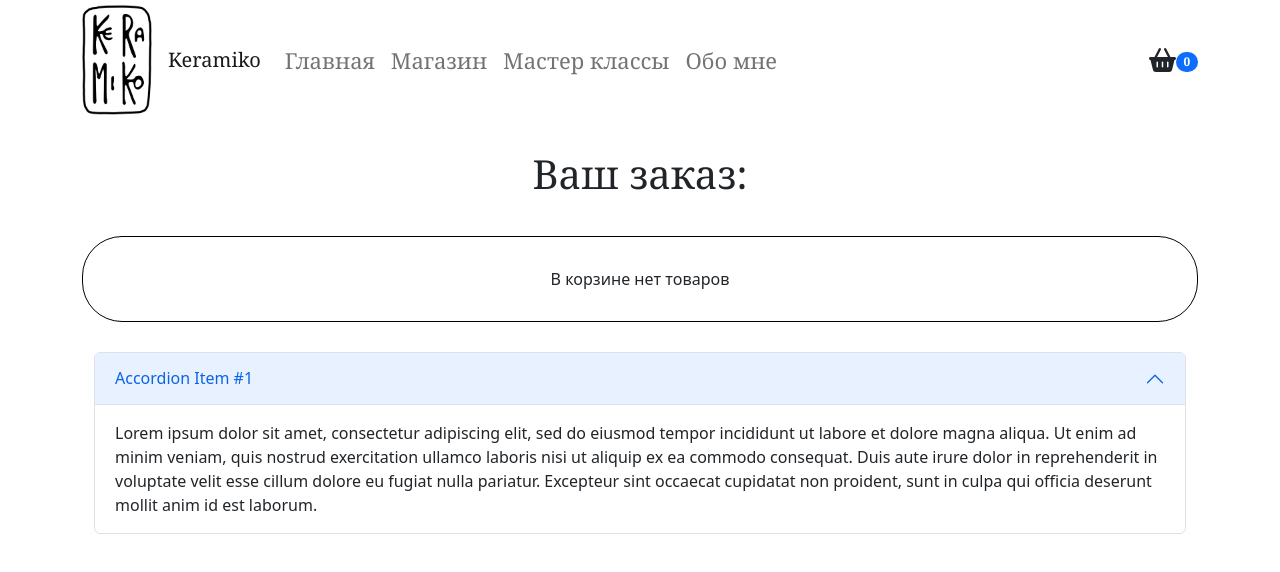
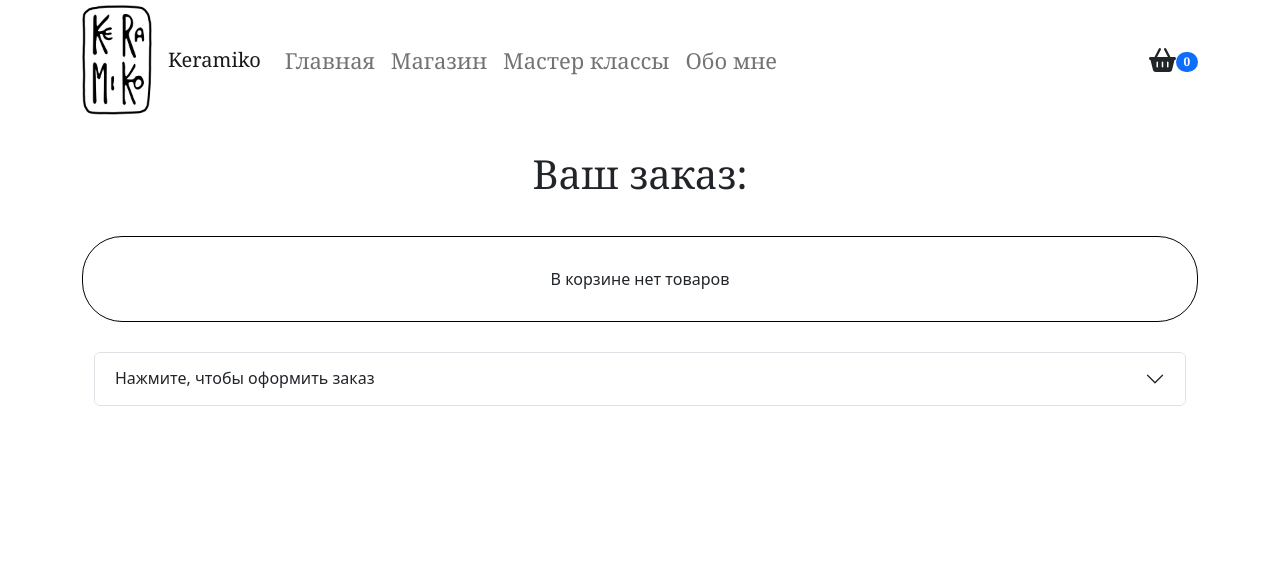
Before and after one commit to KrivovichevNS/keramiko, a React (Create React App) app in the folder client/: page /cart in a window 1280 px wide. Shown: the top 572 px of the page. Built offline with nearby package versions, Linux system fonts and the light colour scheme.

Commit message:
more checks

```diff
--- a/client/src/components/basketPage/BasketPage.js
+++ b/client/src/components/basketPage/BasketPage.js
@@ -1,16 +1,34 @@
-import { Container, Col, Row, Table, Accordion } from 'react-bootstrap'
 import styles from './BasketPage.module.css'
-import { useSelector } from 'react-redux'
-import {
-    selectBasket,
-} from '../../slices/storeSlice';
+import { Container, Col, Row, Table, Accordion, Form, Button, FloatingLabel } from 'react-bootstrap'
+import { LinkContainer } from 'react-router-bootstrap';
+import { useRef } from 'react';
+import { useDispatch, useSelector } from 'react-redux'
+import { selectBasket, createOrder } from '../../slices/storeSlice';
 import TriggerExample from './Tooltip';
 import TriggerExampleProduct from './TooltipProduct';
-import { LinkContainer } from 'react-router-bootstrap';
+import { useNavigate } from 'react-router-dom';
 
 const BasketPage = () => {
     const basket = useSelector(selectBasket)
+    const dispatch = useDispatch()
+    const navigate = useNavigate()
     const totalPrice = basket?.reduce((acc, el) => acc += +el.price, 0)
+    const nameRef = useRef()
+    const phoneRef = useRef()
+    const emailRef = useRef()
+    const commentRef = useRef()
+    const handleSubmit = () => {
+        const orderData = {
+            name: nameRef.current.value,
+            phone: phoneRef.current.value,
+            email: emailRef.current.value,
+            comment: commentRef.current.value,
+            totalPrice,
+            basket,
+         }
+
+        dispatch(createOrder(orderData))
+    }
     return (
         <Container>
             <Row className="justify-content-md-center">
@@ -37,41 +55,60 @@ const BasketPage = () => {
                             </thead>
                             <tbody>
                                 {basket?.map((el, i) =>
-                                    <LinkContainer to={`/product/${el.id}`}>
-                                        <tr key={i} className={styles.table}>
+                                        <tr className={styles.table} key={el.id}>
                                             <td>{i + 1}.</td>
                                             <td colSpan={2} className={styles.imgtable}><img className={styles.miniimg} src={el.img} alt=''></img></td>
-                                            <td>{el.name}</td>
+                                            <td onClick={() => navigate(`/product/${el.id}`)}>{el.name}</td>
                                             {/* <td>{el.info}</td> */}
                                             <td>{el.price}₽</td>
                                             <td>
                                                 <TriggerExampleProduct id={el.id} />
                                             </td>
                                         </tr>
-                                    </LinkContainer>
                                 )}
                                 <tr className={styles.tableItog}>
                                     <td colSpan={3}>Итоговая сумма:</td>
-                                    <td >{totalPrice}₽</td>
-                                    <td >Оформить заказ</td>
+                                    <td>{totalPrice}₽</td>
+                                    <td></td>
                                 </tr>
                             </tbody>
                         </Table>
-
-
                         : <div className={styles.noProducts}>В корзине нет товаров</div>}
                 </Container>
-                <Accordion>
-                    <Accordion.Item>
-                        <Accordion.Header>Accordion Item #1</Accordion.Header>
+                <Accordion className={styles.accordion}>
+                    <Accordion.Item eventKey='0'>
+                        <Accordion.Header>Нажмите, чтобы оформить заказ</Accordion.Header>
                         <Accordion.Body>
-                            Lorem ipsum dolor sit amet, consectetur adipiscing elit, sed do
-                            eiusmod tempor incididunt ut labore et dolore magna aliqua. Ut enim ad
-                            minim veniam, quis nostrud exercitation ullamco laboris nisi ut
-                            aliquip ex ea commodo consequat. Duis aute irure dolor in
-                            reprehenderit in voluptate velit esse cillum dolore eu fugiat nulla
-                            pariatur. Excepteur sint occaecat cupidatat non proident, sunt in
-                            culpa qui officia deserunt mollit anim id est laborum.
+                            <Form method='POST' onSubmit={handleSubmit}>
+                                <Form.Group className="mb-3">
+                                    <Form.Label>ФИО</Form.Label>
+                                    <Form.Control placeholder="ФИО" autoComplete='off' ref={nameRef} />
+                                </Form.Group>
+                                <Form.Group className="mb-3">
+                                    <Form.Label>Телефон</Form.Label>
+                                    <Form.Control placeholder="Телефон" autoComplete='off' ref={phoneRef} />
+                                </Form.Group>
+                                <Form.Group className="mb-3" controlId="formBasicEmail">
+                                    <Form.Label>Email</Form.Label>
+                                    <Form.Control type="email" placeholder="Почта" autoComplete='off' ref={emailRef} />
+                                    <Form.Text className="text-muted">
+                                        Укажите email, если хотите получить подтверждение заказа на почту
+                                    </Form.Text>
+                                </Form.Group>
+                                <Form.Group className={styles.comment}>
+                                    <FloatingLabel controlId="floatingTextarea2" label="Комментарий к заказу">
+                                        <Form.Control
+                                            as="textarea"
+                                            autoComplete='off'
+                                            style={{ height: '100px' }}
+                                            ref={commentRef}
+                                        />
+                                    </FloatingLabel>
+                                </Form.Group>
+                                <Button variant="primary" type="submit">
+                                    Оформить заказ
+                                </Button>
+                            </Form>
                         </Accordion.Body>
                     </Accordion.Item>
                 </Accordion>
--- a/client/src/components/basketPage/BasketPage.module.css
+++ b/client/src/components/basketPage/BasketPage.module.css
@@ -13,19 +13,16 @@
 .imgtable {
     display: inline-block;
     overflow: hidden;
-    /* Скрываем всё за контуром */
 }
 
 .imgtable .miniimg {
-    transition: 1s;
-    /* Время эффекта */
+    /* transition: 1s; */
     display: block;
 }
 
 .imgtable .miniimg:hover {
     position: absolute;
     transform: scale(2.5);
-    /* Увеличиваем масштаб */
 }
 
 .cont {
@@ -54,3 +51,11 @@
 .table:hover {
     color: blue
 }
+
+.comment {
+    padding-bottom: 10px;
+}
+
+.accordion {
+    padding-bottom: 40px;
+}
--- a/client/src/components/storePage/products/ProductPage/ProductPage.js
+++ b/client/src/components/storePage/products/ProductPage/ProductPage.js
@@ -14,6 +14,7 @@ const ProductPage = () => {
     const basket = useSelector(selectBasket)
     const { id } = useParams()
     const navigate = useNavigate()
+
     useEffect(() => {
         dispatch(loadProduct(id))
     }, [id, dispatch])
@@ -30,6 +31,9 @@ const ProductPage = () => {
     }
 
     return (
+        product?.error
+        ? <div>{product?.error}</div>
+        :
         <Container className={styles.container}>
             <Card>
                 <Card.Img variant="top" src={product.img} />
@@ -39,7 +43,7 @@ const ProductPage = () => {
                         {product.info}
                     </Card.Text>
                 </Card.Body>
-                <Card.Footer className={styles.footer}>
+                <Card.Footer>
                     {product.number !== 0
                         ? checkBasket(product.id)
                             ? <AddTooltip />
--- a/client/src/components/storePage/products/Tooltips/AddTooltip.js
+++ b/client/src/components/storePage/products/Tooltips/AddTooltip.js
@@ -14,7 +14,7 @@ function AddTooltip({ id }) {
             delay={{ show: 250, hide: 400 }}
             overlay={renderTooltip}
         >
-            <div style={{ color: 'green'}}>Добавлено ✔</div>
+            <div style={{ color: 'green', textAlign: 'center'}}>Добавлено ✔</div>
         </OverlayTrigger>
     );
 }
--- a/client/src/slices/storeSlice.js
+++ b/client/src/slices/storeSlice.js
@@ -5,6 +5,8 @@ const initialState = {
     categories: [],
     basket: [],
     oneProduct: '',
+    order: '',
+    orderError: '',
 }
 
 export const loadProducts = createAsyncThunk(
@@ -33,6 +35,27 @@ export const loadCategories = createAsyncThunk(
     async () => {
         const data = await fetch('/api/products/allcat')
         return data.json()
+    }
+)
+
+export const createOrder = createAsyncThunk(
+    'createOrder',
+    async (info) => {
+        const response = await fetch('/api/order', {
+            method: 'POST',
+            headers: {
+                'Content-Type': 'application/json',
+            },
+            body: JSON.stringify({
+                info,
+            })
+        })
+        if (response.status >= 400) {
+            const { error } = await response.json();
+            throw error;
+        } else {
+            return response.json();
+        }
     }
 )
 
@@ -65,8 +88,13 @@ const storeSlice = createSlice({
                 state.categories = action.payload
             })
             .addCase(loadProduct.fulfilled, (state, action) => {
-                console.log(action.payload, 'PAYLOAD IN SLICE');
                 state.oneProduct = action.payload
+            })
+            .addCase(createOrder.rejected, (state, action) => {
+                state.orderError = action.error.message
+            })
+            .addCase(createOrder.fulfilled, (state, action) => {
+                state.order = action.payload
             })
     }
 
@@ -77,4 +105,6 @@ export const selectProducts = state => state.store.products
 export const selectCategories = state => state.store.categories
 export const selectBasket = state => state.store.basket
 export const selectOneProduct = state => state.store.oneProduct
+export const selecetOrderError = state => state.store.orderError
+export const selectOrder = state => state.store.order
 export default storeSlice.reducer
```
Also changed, not shown: client/src/components/storePage/products/ProductPage/ProductPage.module.css (line endings or trailing spaces).
